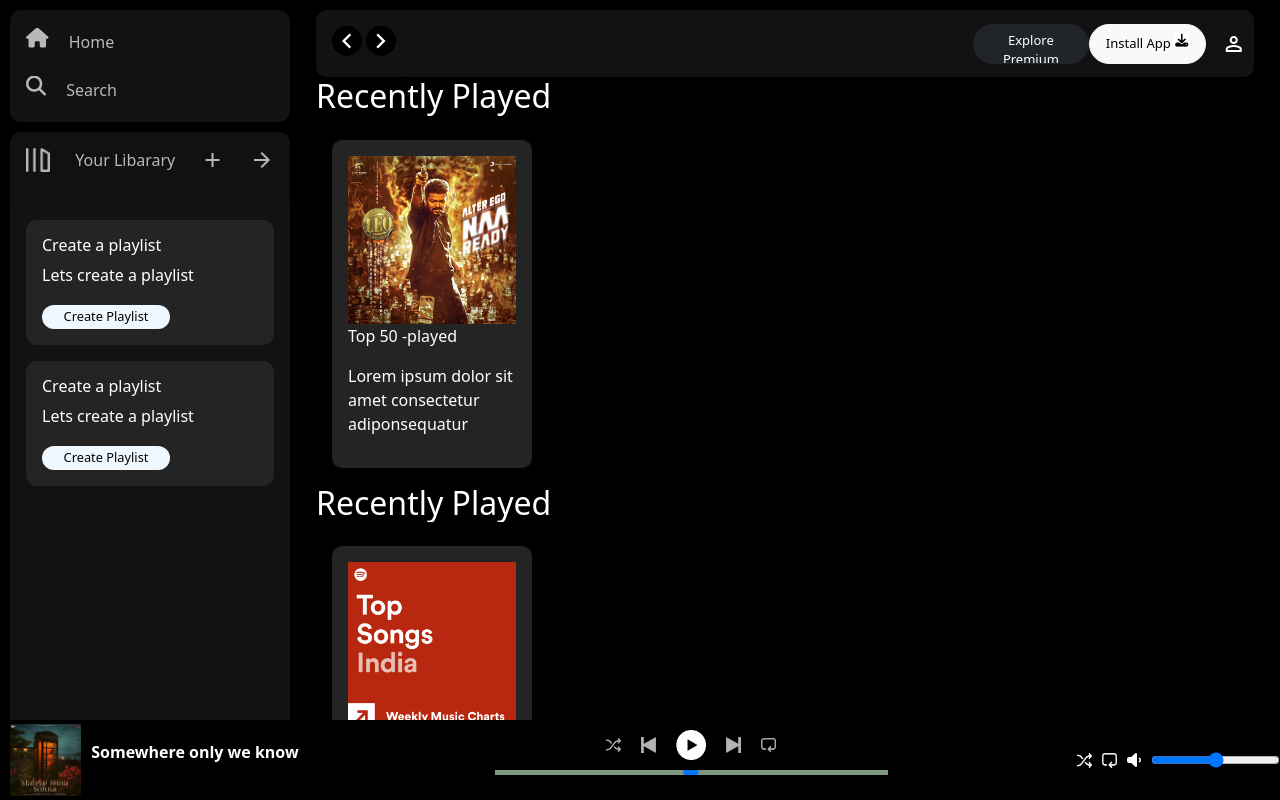
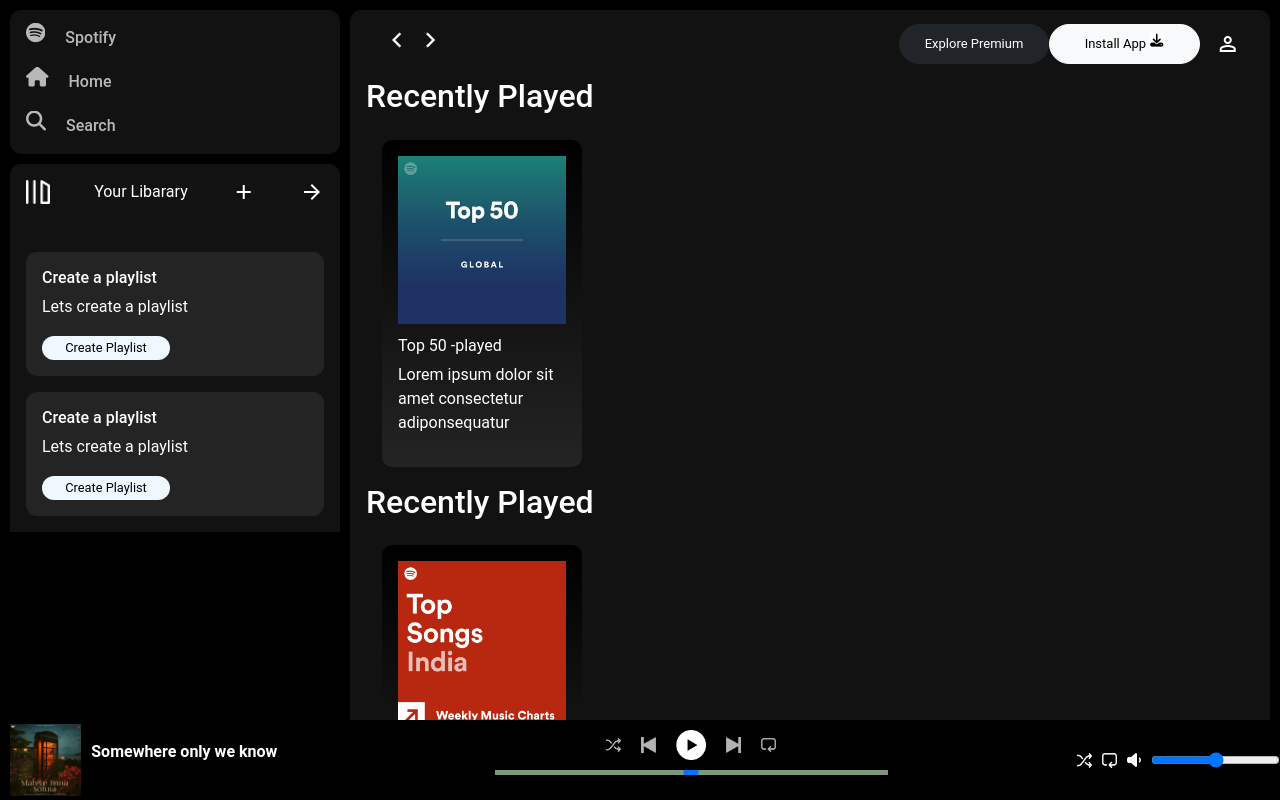
Before and after one commit to AyushDumasia/WebDevlopment, a plain HTML site: page Spotify_Clone/index.html in a window 1280 px wide. Drawn offline with nearby package versions, Linux system fonts and the light colour scheme.

Commit message:
Some changes in background,cards size

```diff
--- a/Spotify_Clone/index.css
+++ b/Spotify_Clone/index.css
@@ -3,8 +3,12 @@
     padding :0px;
     overflow: hidden;
     color: white;
+}
+
+body{
     background-color: black;
-    /* font-family: 'Roboto', sans-serif; */
+    font-family: 'Roboto', sans-serif;
+
 }
 
 
@@ -14,7 +18,7 @@
 }
 /* Sidebar */
 .sidebar{
-    width: 280px;
+    width: 330px;
     border-radius: 0.7rem;
     margin: 10px 10px;
     background-color: black;
@@ -27,13 +31,12 @@
     border-radius: 0.7rem;
     /* margin: 10px 10px; */
     background-color: #121212;
-    height: 7rem;
+    height: 9rem;
     padding: 0.2rem 1rem;
     /* align-items: center; */
 
 }
 .nav-option{
-    background-color: #121212;
     line-height: 2.5rem;
     opacity: 0.7;
 }
@@ -42,7 +45,6 @@
 }
 .nav-option a{
     text-decoration: none;
-    background-color: #121212;
     color: white;
     font-size: 1rem;
     font-weight: 500;
@@ -51,21 +53,18 @@
 }
 .nav-option i{
     font-size: 1.25rem;
-    background-color: #121212;
     color: white;
 }
 
 .library{
     border-radius: 0.7rem;
     margin: 10px 0px;
-    background-color: #121212;
     height: 100%;
 }
 
 .library img{
     width: 1.5rem;
     height: 1.5rem;
-    background-color: #121212;
 }
 
 
@@ -75,19 +74,12 @@
     justify-content: space-between;
     background-color: #121212;
     padding: 1rem;
-    opacity: 0.7;
+    opacity: 1;
 }
 .options:hover{
     opacity: 1;
 }
-.options span{
-    background-color: #121212;
 
-}
-.options p{
-    background-color: #121212;
-
-}
 
 .boxes{
     background-color: #121212;
@@ -101,13 +93,6 @@
     margin: 1rem 1rem;
 }
 
-.add-box h6{
-    background-color: #242424;
-
-}.add-box p{
-    background-color: #242424;
-
-}
 .btns{
     width: 8rem;
     height: 1.5rem;
@@ -129,6 +114,8 @@
     margin: 10px 10px 5px 0px;
     border-radius: 0.7rem;
     padding: 0rem 1rem 0rem 1rem;
+    background-color: #121212;
+
 
 }
 
@@ -141,7 +128,8 @@
     background-color: #121212;
     width: 100%;
     height: 4.2rem;
-    border-radius:10px
+    border-radius:10px;
+    z-index: 10;
     /* padding: 1rem 1rem; */
 }
 .arrows{
@@ -161,9 +149,8 @@
 }
 
 .login-btns{
-    background-color: #121212;
     display: flex;
-    width:30%;
+    width:40%;
     height: 3rem;
     align-items:center;
 }
@@ -180,7 +167,6 @@
     /* flex-direction: row-reverse; */
     align-items: baseline;
     padding: 1px;
-    /* font-size: 30px; */
     background-color: white;
     color: black;
 }
@@ -195,7 +181,7 @@
 
 .add-card{
     padding: 1rem;
-    background-color: #242424;
+    background: linear-gradient(to top,#242424, rgb(0, 0, 0));
     width: 200px;
     border-radius:10px;
     margin: 1rem 0rem 1rem 1rem;
@@ -203,16 +189,14 @@
 .add-card img{
     width: 100%;
 }
-.add-card p{
-    background-color: #242424;
 
-}
 .cards-container{
     display: flex;
     flex-wrap: wrap;
-    /* background-color: #121212; */
 }
-
+.cards-title{
+    margin:10px 0px 5px;
+}
 .footer{
     height: 300px;
     display: flex;
@@ -226,13 +210,6 @@
     height: 30%;
     border-top: 1px solid white;
 }
-
-
-
-
-
-
-
 
 .music-player{
     display: flex;
--- a/Spotify_Clone/index.html
+++ b/Spotify_Clone/index.html
@@ -20,6 +20,10 @@
     <div class="main">
         <div class="sidebar">
             <div class="nav">
+                <div class="nav-option">
+                    <i class="fa-brands fa-spotify"></i>
+                    <a href="#">Spotify</a>
+                </div>
                 <div class="nav-option">
                     <i class="fa-solid fa-house"></i>
                     <a href="#">Home</a>
@@ -79,7 +83,7 @@
                 <h2>Recently Played</h2>
                 <div class="cards-container">
                     <div class="add-card">
-                        <img src="images/card4img.jpeg" alt="">
+                        <img src="images/card1img.jpeg" alt="">
                         <p class="cards-title">Top 50 -played</p>
                         <p>Lorem ipsum dolor sit amet consectetur adiponsequatur</p>
                     </div>
@@ -136,7 +140,6 @@
                         <p>Lorem ipsum dolor sit amet consectetur adiponsequatur</p>
                     </div>
                 </div>
-                <br><br><br><br>
                 <div class="footer">
                     <div class="line"></div>
                 </div>
```
